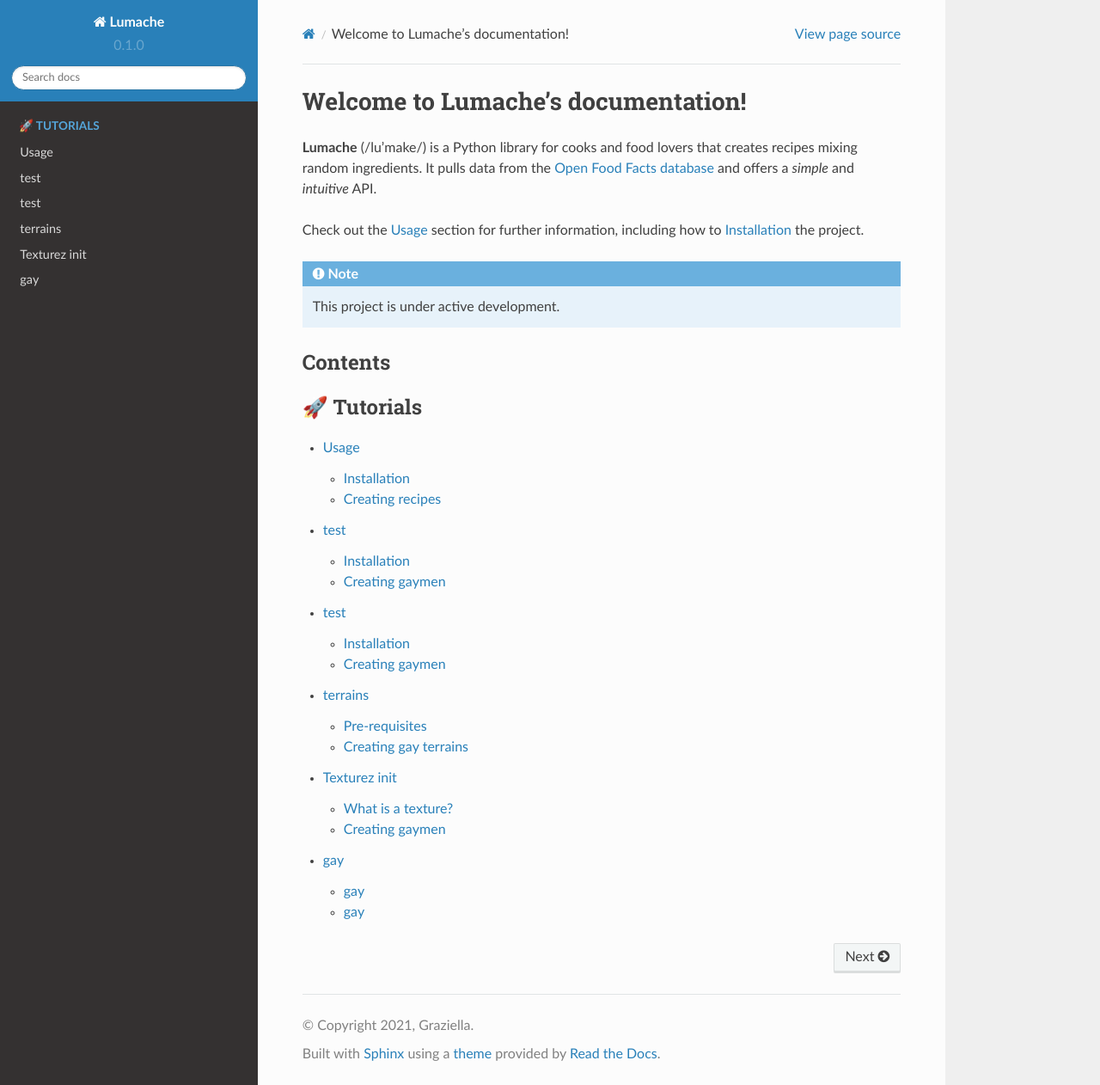
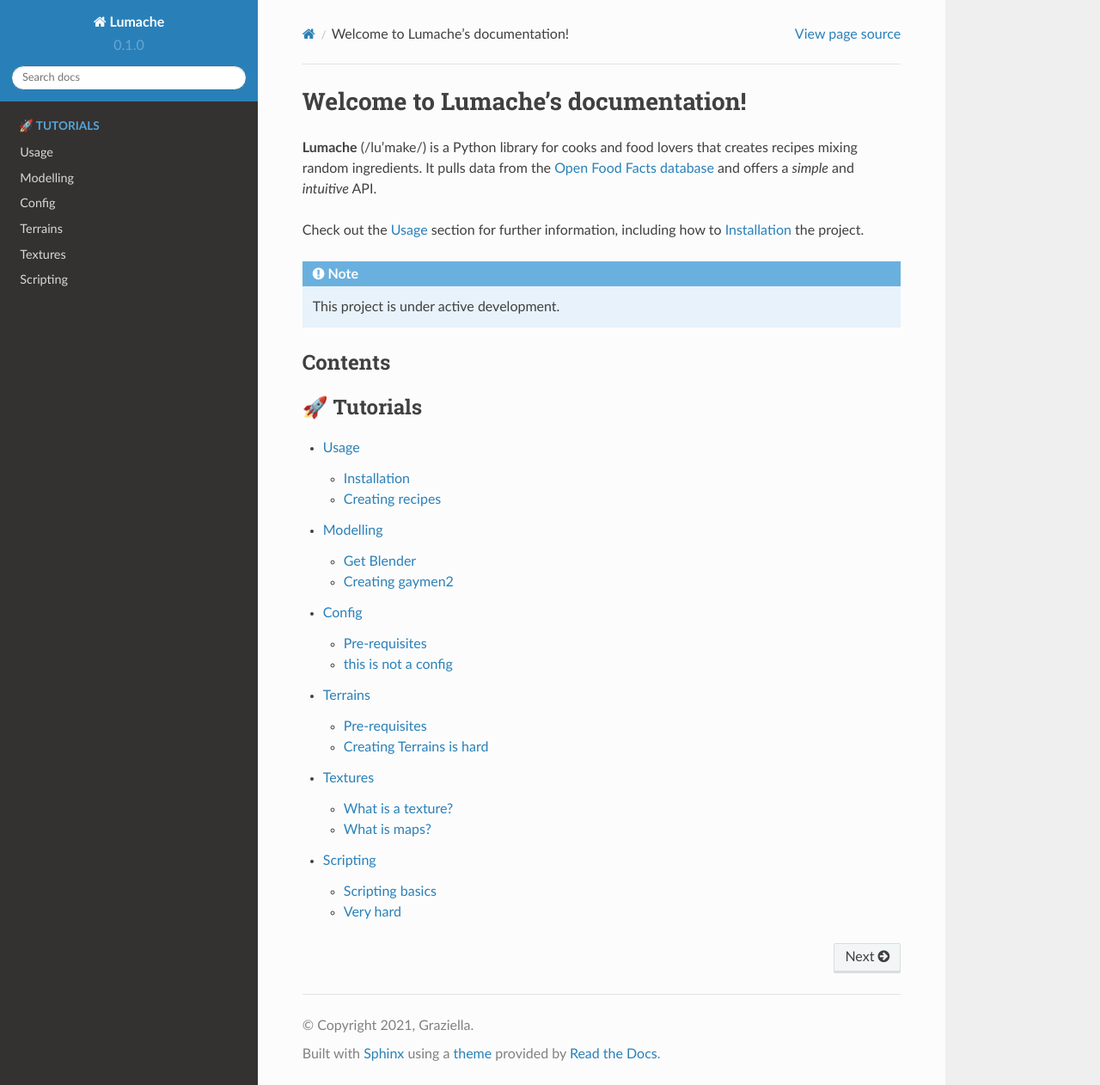
Before and after one commit to Helix-Studios/armawiki, a Sphinx documentation site: the page built from docs/source/index.rst, in a window 1280 px wide and 1262 px high. Shown: the whole window at 86% size. Built offline with Sphinx 7.4.7 and the Read the Docs theme 2.0.0, drawn with Linux system fonts in a browser that asks for light colours.

Commit message:
Initial pages

```diff
--- a/docs/source/Terrains/Tutorial.rst
+++ b/docs/source/Config/Config.rst
@@ -1,11 +1,11 @@
-terrains
+Config
 =====
 
-.. _terrains:
+.. _Config:
 
 Pre-requisites
 ------------
 
 
-Creating gay terrains
+this is not a config
 ----------------
--- a/docs/source/Config/test.rst
+++ b/docs/source/Modelling/Modelling.rst
@@ -1,12 +1,12 @@
-test
+Modelling
 =====
 
-.. _test:
+.. _Modelling:
 
-Installation
+Get Blender
 ------------
 
 To use Lumache, first install it using pip:
 
-Creating gaymen
+Creating gaymen2
 ----------------
--- a/docs/source/Scripting/gay.rst
+++ b/docs/source/Scripting/Scripting.rst
@@ -1,12 +1,12 @@
-gay
+Scripting
 =====
 
-.. _gay:
+.. _Scripting:
 
-gay
+Scripting basics
 ------------
 
 this is not gay
 
-gay
+Very hard
 ----------------
--- /dev/null
+++ b/docs/source/Terrains/Terrains.rst
@@ -0,0 +1,11 @@
+Terrains
+=====
+
+.. _Terrains:
+
+Pre-requisites
+------------
+
+
+Creating Terrains is hard
+----------------
--- a/docs/source/Textures/Texturez.rst
+++ b/docs/source/Textures/Textures.rst
@@ -1,11 +1,14 @@
-Texturez init
+Textures
 =====
 
-.. _Texturez:
+.. _Textures:
 
 What is a texture?
 ------------
 
 
-Creating gaymen
+What is maps?
 ----------------
+
+
+its an image
--- a/docs/source/index.rst
+++ b/docs/source/index.rst
@@ -21,8 +21,8 @@ Contents
    :caption: 🚀 Tutorials
 
    usage
-   /modelling/test
-   /Config/test
-   /Terrains/Tutorial
-   /Textures/Texturez
-   /Scripting/gay
+   /Modelling/Modelling
+   /Config/Config
+   /Terrains/Terrains
+   /Textures/Textures
+   /Scripting/Scripting
--- a/docs/source/modelling/test.rst
+++ /dev/null
@@ -1,12 +0,0 @@
-test
-=====
-
-.. _test:
-
-Installation
-------------
-
-To use Lumache, first install it using pip:
-
-Creating gaymen
-----------------
```
